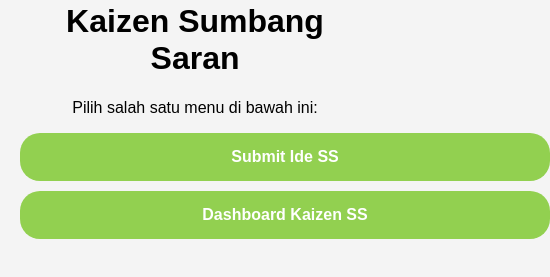
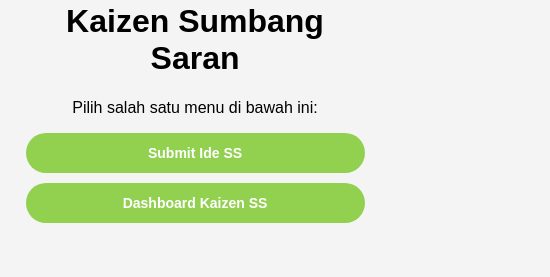
Before and after one commit to kgnip/kaizen-ss, a plain HTML site: page index.html in a window 390 px wide. Shown: the part 117-394 px from the top of the page, 550 px wide, since content can reach past the window. Drawn offline with Linux system fonts and the light colour scheme.

Commit message:
Update index.html

```diff
--- a/index.html
+++ b/index.html
@@ -3,19 +3,20 @@
 <head>
     <meta charset="UTF-8">
     <meta name="viewport" content="width=device-width, initial-scale=1.0">
-    <title>Kaizen SUmbang Saran</title>
+    <title>Kaizen Sumbang Saran</title>
     <style>
         body {
             font-family: Arial, sans-serif;
             background-color: #f4f4f4;
             margin: 0;
             padding: 20px;
-            text-align: center; /* Menambahkan ini untuk memusatkan teks */
+            text-align: center;
         }
         .logo {
-            max-width: 300px; /* Menentukan lebar maksimum logo */
-            height: auto; /* Menjaga rasio aspek gambar */
-            margin-bottom: 0px; /* Jarak antara logo dan judul */
+            max-width: 300px;
+            width: 100%; /* Agar logo fleksibel sesuai layar */
+            height: auto;
+            margin-bottom: 0px;
         }
         .menu {
             background-color: #92D050;
@@ -26,19 +27,30 @@
             border-radius: 20px;
             text-decoration: none;
             display: block;
-            width: 500px; /* Menentukan lebar menu */
-            margin-left: auto; /* Mengatur margin kiri otomatis */
-            margin-right: auto; /* Mengatur margin kanan otomatis */
-	    font-weight: bold;
+            max-width: 90%; /* Agar tombol menu tidak terlalu besar di layar kecil */
+            width: 500px;
+            margin-left: auto;
+            margin-right: auto;
+            font-weight: bold;
         }
         .menu:hover {
             background-color: #0056b3;
+        }
+
+        /* Media query untuk tampilan layar kecil */
+        @media (max-width: 600px) {
+            .menu {
+                width: 100%; /* Gunakan lebar penuh untuk tampilan lebih rapi */
+                max-width: 90%;
+                padding: 12px; /* Sedikit dikurangi agar proporsional */
+                font-size: 14px; /* Menyesuaikan ukuran teks */
+            }
         }
     </style>
 </head>
 <body>
 
-    <img src="./logo.png" alt="Logo" class="logo"> <!-- Ganti URL_LOGO dengan URL gambar logo Anda -->
+    <img src="./logo.png" alt="Logo" class="logo">
     <h1>Kaizen Sumbang Saran</h1>
     <p>Pilih salah satu menu di bawah ini:</p>
 
```
